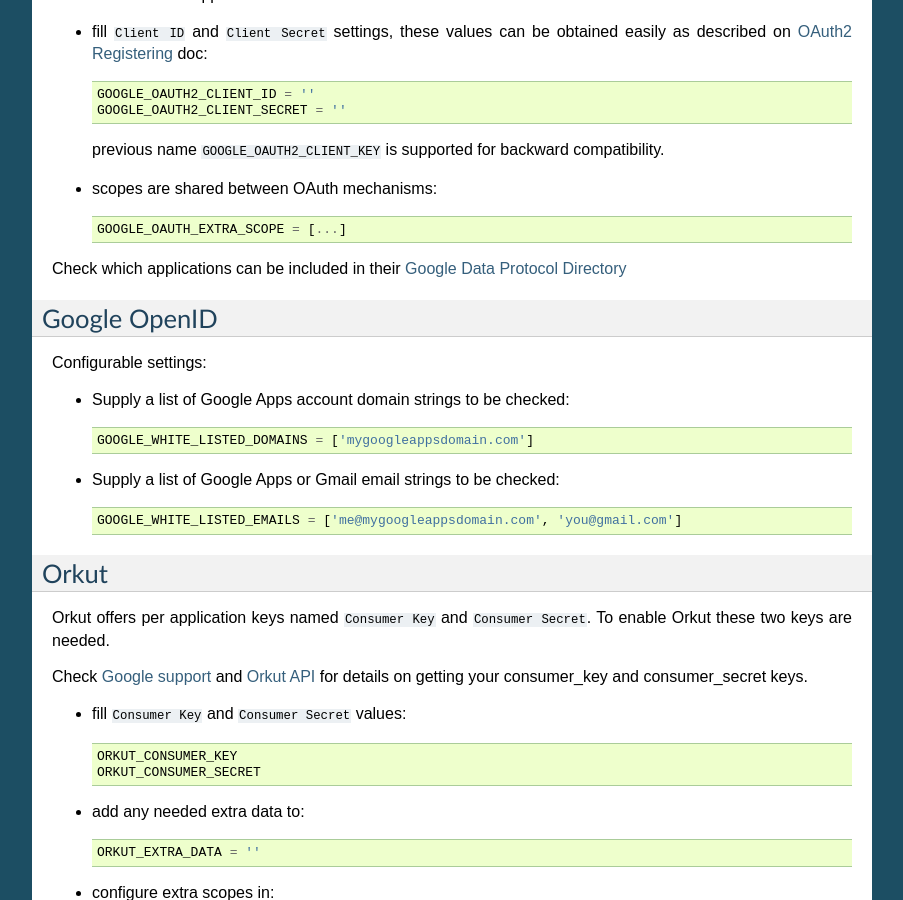
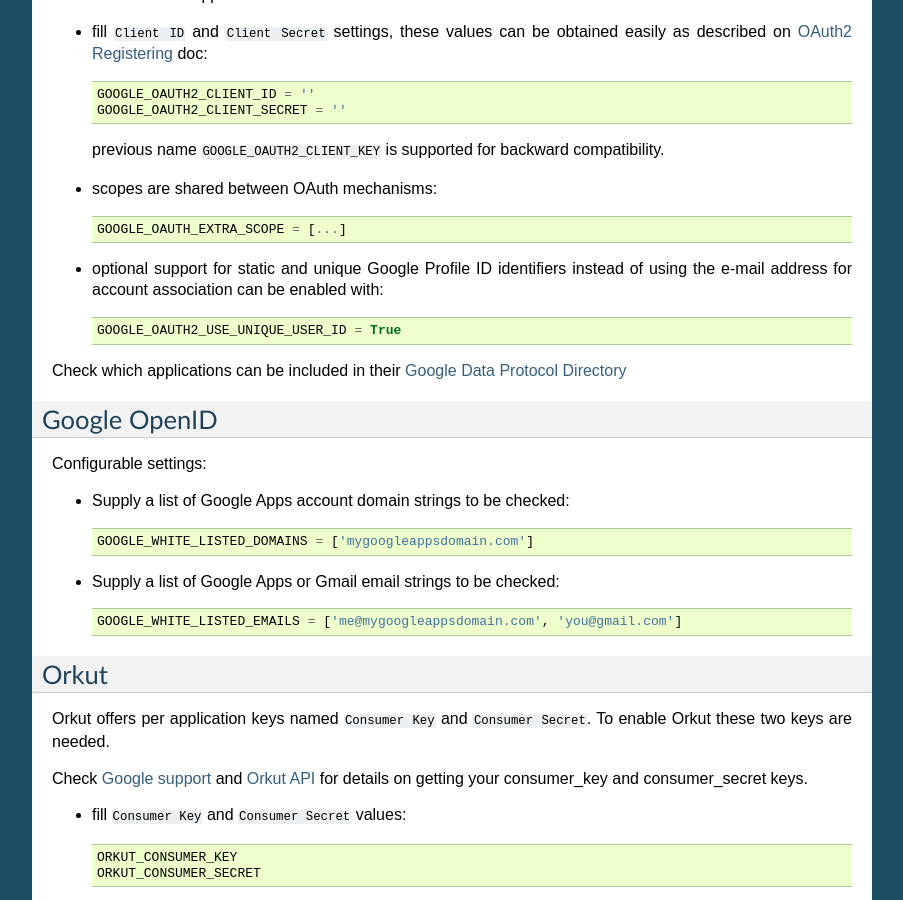
Before and after one commit to omab/django-social-auth, a Sphinx documentation site: the page built from doc/backends/google.rst, in a window 1280 px wide and 900 px high, scrolled down 1083 px. Shown: the whole window, without its empty margins (198-1101 px from the left). Built offline with Sphinx 7.4.7, drawn with Linux system fonts in a browser that asks for light colours.

Commit message:
Updated Google backend doc to include GOOGLE_OAUTH2_USE_UNIQUE_USER_ID

```diff
--- a/doc/backends/google.rst
+++ b/doc/backends/google.rst
@@ -70,6 +70,11 @@
 
       GOOGLE_OAUTH_EXTRA_SCOPE = [...]
 
+- optional support for static and unique Google Profile ID identifiers instead of
+  using the e-mail address for account association can be enabled with::
+
+      GOOGLE_OAUTH2_USE_UNIQUE_USER_ID = True
+
 Check which applications can be included in their `Google Data Protocol Directory`_
 
 
```
